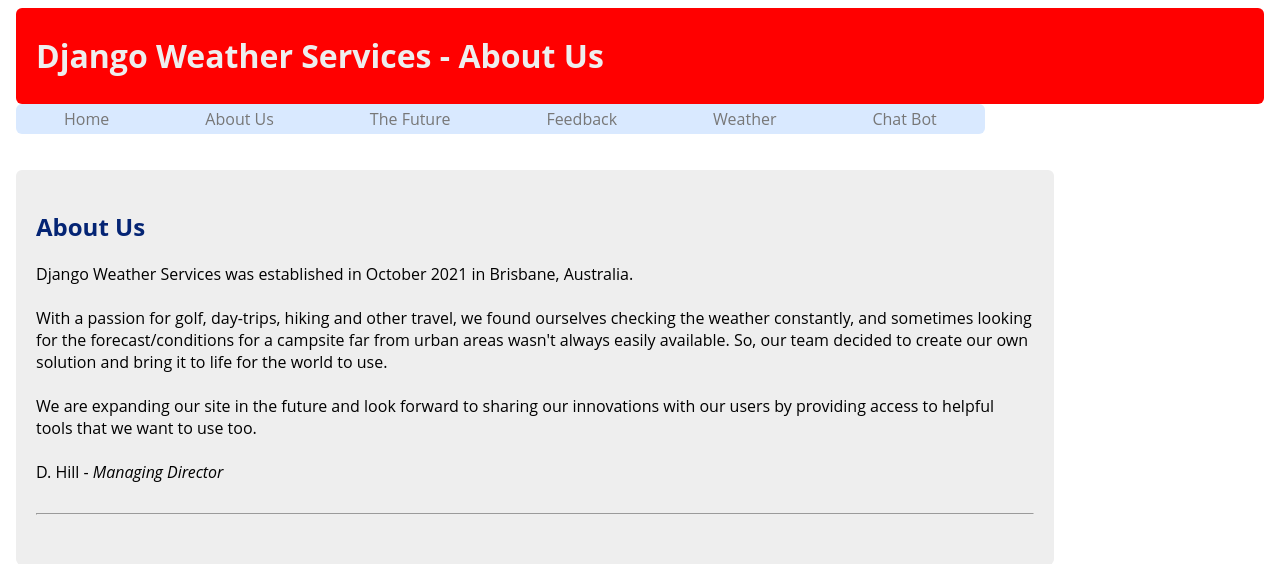
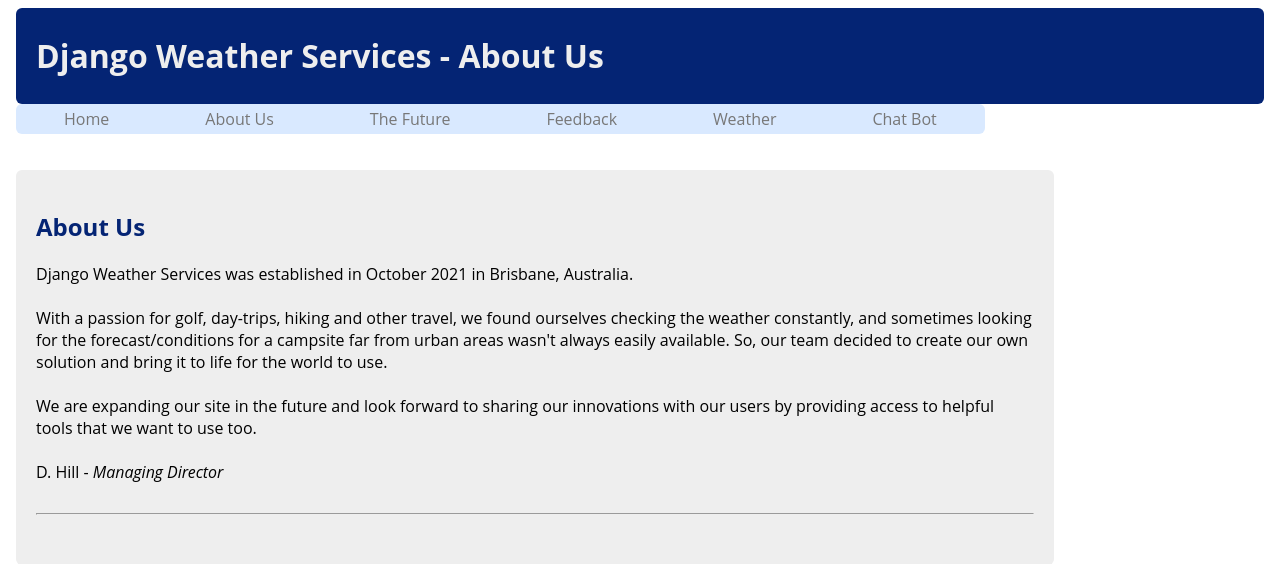
Before and after one commit to akky82/Assignment2, a Django app: page /about/ in a window 1280 px wide. Shown: the top 564 px of the page. Run offline with Django 3.2, Linux system fonts and the light colour scheme.

Commit message:
changed heading back to primary color

```diff
--- a/Assignment2/static/css/styles.css
+++ b/Assignment2/static/css/styles.css
@@ -12,7 +12,7 @@
 }
 
 .heading-bg {
-  background-color: red;
+  background-color: var(--text-primary);
   border-radius: 6px;
   padding: 5px 20px;
 }
```
